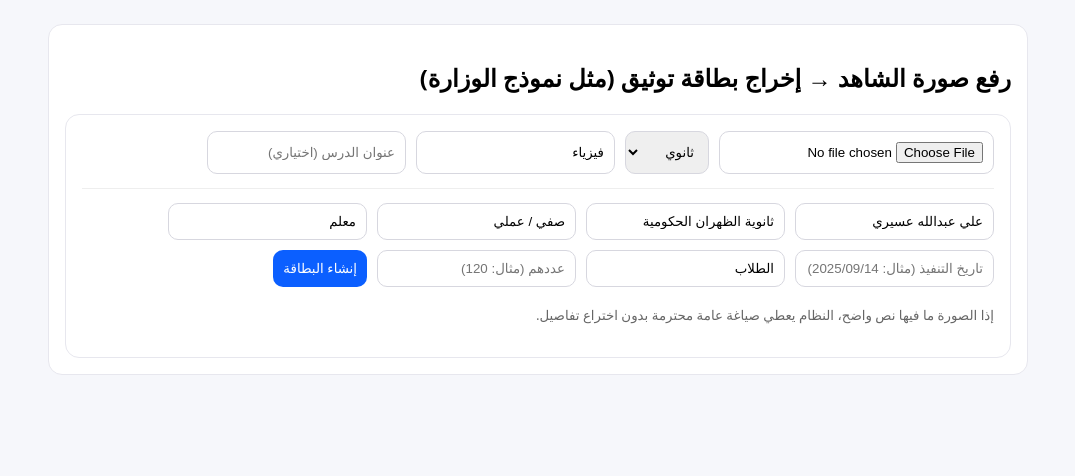
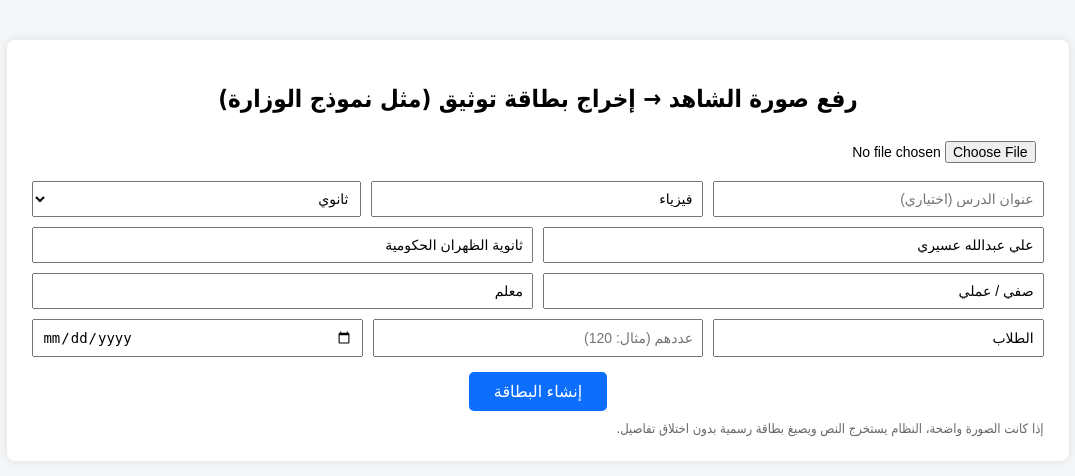
Before and after one commit to aliasiriiii/Evidence-ai, a Flask app: page / in a window 1280 px wide. Shown: the top 476 px of the page, without its empty margins (102-1177 px from the left). Run offline with Flask 3, Linux system fonts and the light colour scheme.

Commit message:
Refactor index.html for improved layout and styling

```diff
--- a/templates/index.html
+++ b/templates/index.html
@@ -1,54 +1,99 @@
-<!doctype html>
+<!DOCTYPE html>
 <html lang="ar" dir="rtl">
 <head>
-  <meta charset="utf-8"/>
-  <meta name="viewport" content="width=device-width,initial-scale=1"/>
-  <title>منصة بطاقة توثيق منشط</title>
+    <meta charset="UTF-8">
+    <title>إخراج بطاقة توثيق شاهد</title>
     <style>
-    body{font-family:system-ui;background:#f6f7fb;margin:0}
-    .wrap{max-width:980px;margin:24px auto;padding:0 14px}
-    .card{background:#fff;border:1px solid #e7e7ee;border-radius:14px;padding:16px}
-    .row{display:flex;gap:10px;flex-wrap:wrap}
-    input,select,button{padding:10px;border-radius:10px;border:1px solid #d7d7df}
-    button{background:#0b5fff;color:#fff;border:none;cursor:pointer}
-    small{color:#666}
+        body {
+            font-family: Tahoma, Arial;
+            background: #f5f6f8;
+        }
+        .card {
+            width: 80%;
+            margin: 40px auto;
+            background: #fff;
+            padding: 25px;
+            border-radius: 8px;
+            box-shadow: 0 0 10px rgba(0,0,0,.1);
+        }
+        h2 {
+            text-align: center;
+            margin-bottom: 20px;
+        }
+        .row {
+            display: flex;
+            gap: 10px;
+            margin-bottom: 10px;
+        }
+        input, select {
+            flex: 1;
+            padding: 8px;
+            font-size: 14px;
+        }
+        button {
+            background: #0d6efd;
+            color: #fff;
+            border: none;
+            padding: 10px 25px;
+            font-size: 16px;
+            border-radius: 5px;
+            cursor: pointer;
+        }
+        .center {
+            text-align: center;
+            margin-top: 15px;
+        }
+        .note {
+            margin-top: 10px;
+            color: #666;
+            font-size: 13px;
+        }
     </style>
 </head>
 <body>
-  <div class="wrap">
+
 <div class="card">
     <h2>رفع صورة الشاهد → إخراج بطاقة توثيق (مثل نموذج الوزارة)</h2>
-      <form class="card" style="box-shadow:none" method="POST" action="/analyze" enctype="multipart/form-data">
+
+    <form method="POST" action="/" enctype="multipart/form-data">
         <div class="row">
-          <input type="file" name="image" accept="image/*" required>
+            <input type="file" name="image" required>
+        </div>
+
+        <div class="row">
+            <input type="text" name="lesson" placeholder="عنوان الدرس (اختياري)">
+            <input type="text" name="subject" value="فيزياء">
             <select name="stage">
                 <option value="ثانوي">ثانوي</option>
                 <option value="متوسط">متوسط</option>
-            <option value="ابتدائي">ابتدائي</option>
             </select>
-          <input name="subject" value="فيزياء" placeholder="المادة">
-          <input name="lesson" placeholder="عنوان الدرس (اختياري)">
         </div>
 
-        <hr style="border:none;border-top:1px solid #eee;margin:14px 0">
+        <div class="row">
+            <input type="text" name="teacher" value="علي عبدالله عسيري">
+            <input type="text" name="school" value="ثانوية الظهران الحكومية">
+        </div>
 
         <div class="row">
-          <input name="teacher" value="علي عبدالله عسيري" placeholder="منفذ البرنامج">
-          <input name="school" value="ثانوية الظهران الحكومية" placeholder="المدرسة">
-          <input name="field" value="صفي / عملي" placeholder="مجال البرنامج">
-          <input name="job" value="معلم" placeholder="الوصف الوظيفي">
+            <input type="text" name="field" value="صفي / عملي">
+            <input type="text" name="job" value="معلم">
         </div>
 
-        <div class="row" style="margin-top:10px">
-          <input name="exec_date" placeholder="تاريخ التنفيذ (مثال: 2025/09/14)">
-          <input name="beneficiaries" value="الطلاب" placeholder="المستفيدون">
-          <input name="count" placeholder="عددهم (مثال: 120)">
+        <div class="row">
+            <input type="text" name="beneficiaries" value="الطلاب">
+            <input type="number" name="count" placeholder="عددهم (مثال: 120)">
+            <input type="date" name="exec_date">
+        </div>
+
+        <div class="center">
             <button type="submit">إنشاء البطاقة</button>
         </div>
 
-        <p><small>إذا الصورة ما فيها نص واضح، النظام يعطي صياغة عامة محترمة بدون اختراع تفاصيل.</small></p>
+        <div class="note">
+            إذا كانت الصورة واضحة، النظام يستخرج النص ويصيغ بطاقة رسمية بدون اختلاق تفاصيل.
+        </div>
     </form>
 </div>
-  </div>
+
 </body>
 </html>
```
Lines whose indentation alone changed are shown as unchanged.
